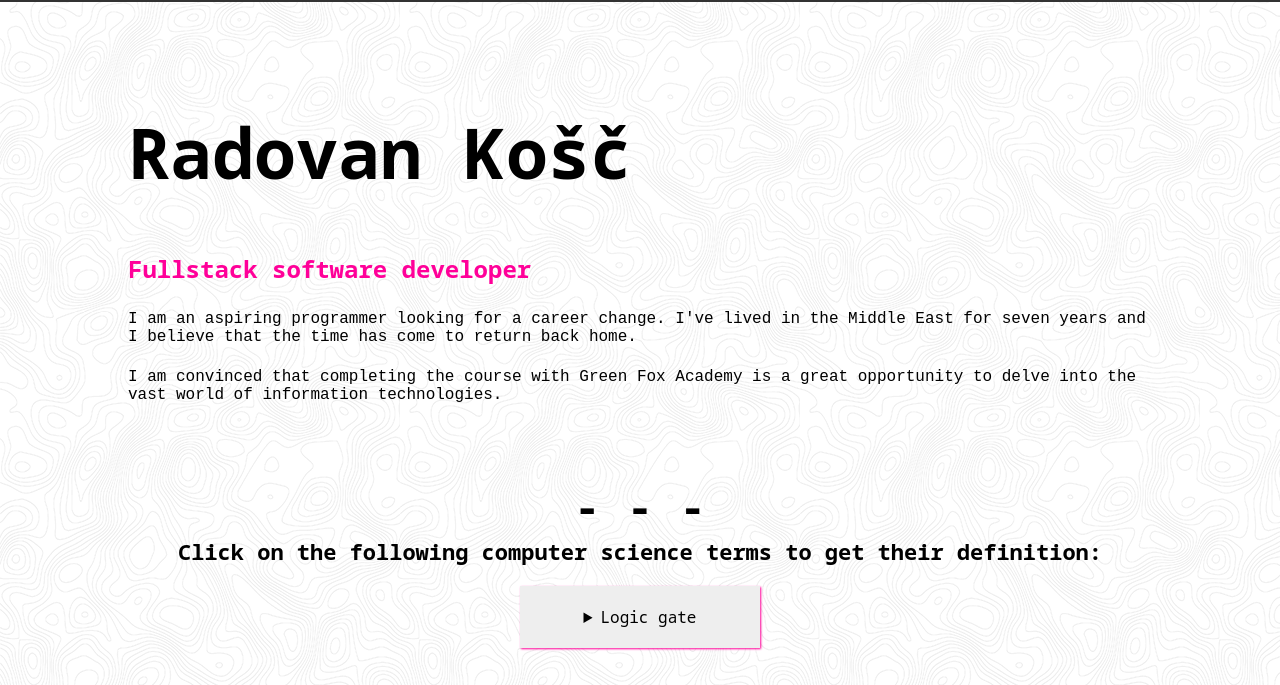
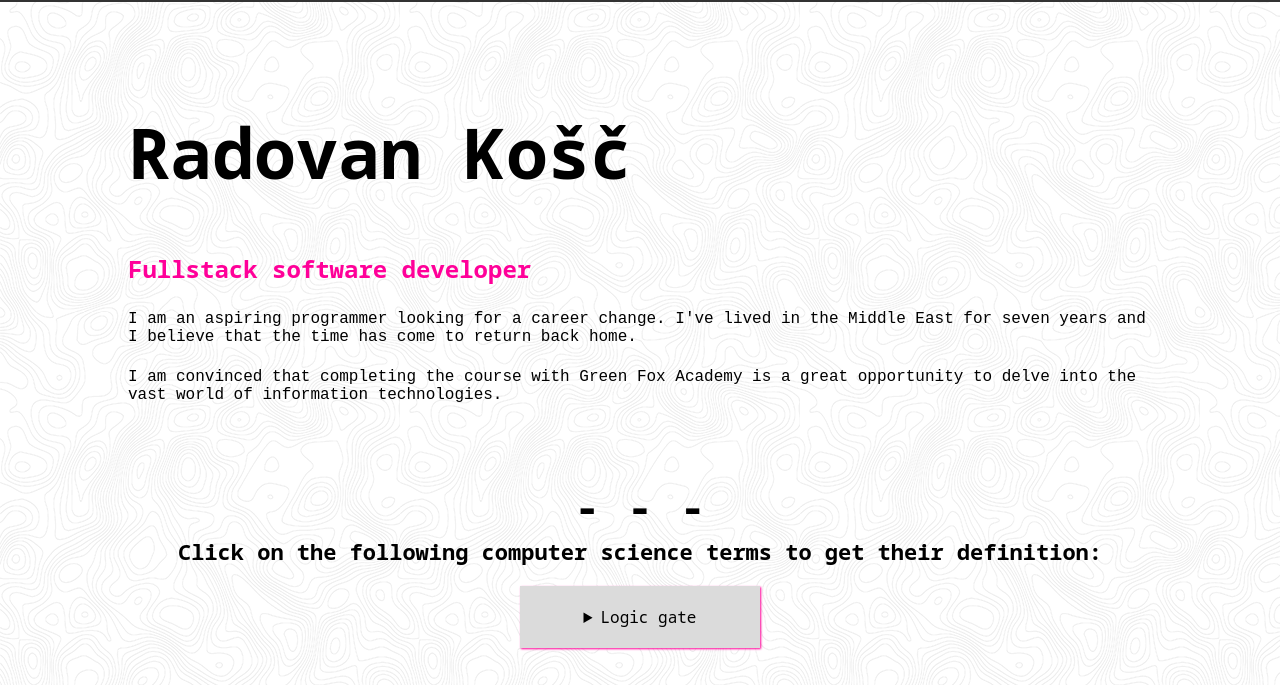
Before and after one commit to radovankosc/radovankosc.github.io, a plain HTML site: page index.html in a window 1280 px wide. In both pictures the pointer is over the heading "Logic gate". Shown: the part 88-773 px from the top of the page. Drawn offline with Linux system fonts and the light colour scheme.

Commit message:
added hover to summary button

```diff
--- a/styles.css
+++ b/styles.css
@@ -81,9 +81,13 @@ details>summary {
    cursor: pointer;
 }
 
+details>summary:hover {
+   background-color: #dbdbdb;
+
+}
+
 details>p {
    background-color: #eeeeee;
-
    padding: 20px;
    margin: 0;
    box-shadow: 1px 1px 6px #ff0099;
```
